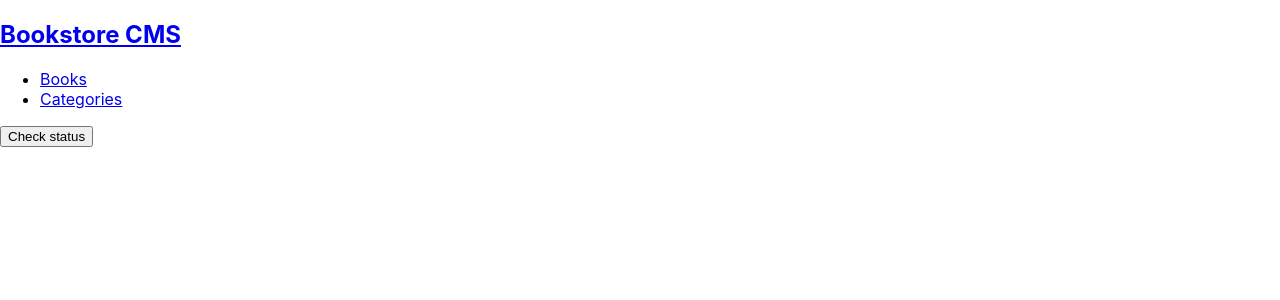
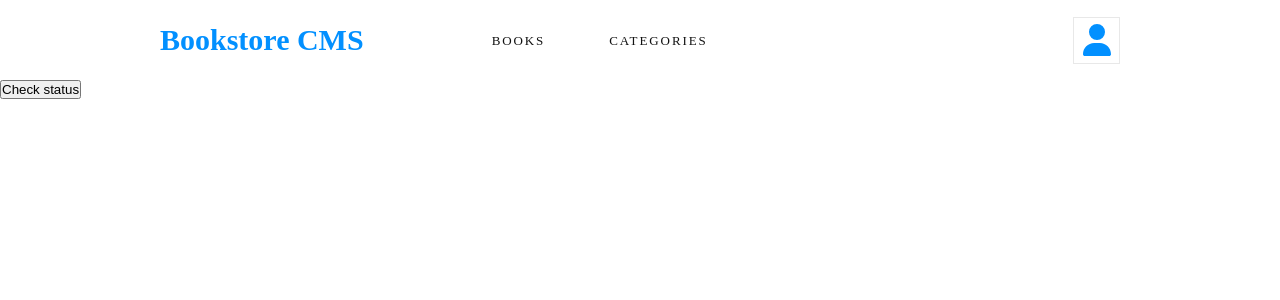
Before and after one commit to Sajeelzafar/BookWebsite, a React (Create React App) app: page /categories in a window 1280 px wide. Shown: the top 300 px of the page. Built offline with nearby package versions, Linux system fonts and the light colour scheme.

Commit message:
Navbar styling complete

```diff
--- a/package.json
+++ b/package.json
@@ -3,6 +3,10 @@
   "version": "0.1.0",
   "private": true,
   "dependencies": {
+    "@fortawesome/fontawesome-svg-core": "^6.2.1",
+    "@fortawesome/free-regular-svg-icons": "^6.2.1",
+    "@fortawesome/free-solid-svg-icons": "^6.2.1",
+    "@fortawesome/react-fontawesome": "^0.2.0",
     "@reduxjs/toolkit": "^1.9.0",
     "@testing-library/jest-dom": "^5.16.5",
     "@testing-library/react": "^13.4.0",
--- a/src/App.css
+++ b/src/App.css
@@ -1 +1,69 @@
-/* Yet to style */
+:root {
+    --azure: #0290ff;
+    --black-two: #121212;
+}
+
+* {
+    margin: 0;
+    padding: 0;
+}
+
+.navBar {
+    display: flex;
+    justify-content: space-between;
+    height: 5rem;
+    align-items: center;
+    padding-left: 10rem;
+    padding-right: 10rem;
+}
+
+.navLeftSide {
+    display: flex;
+    align-items: center;
+    gap: 8rem;
+}
+
+.navBarHeading {
+    font-family: Montserrat;
+    font-size: 1.875rem;
+    font-weight: bold;
+    font-stretch: normal;
+    font-style: normal;
+    line-height: normal;
+    letter-spacing: normal;
+    color: var(--azure);
+    text-decoration: none;
+}
+
+.navBarLinks {
+    list-style-type: none;
+    display: flex;
+    gap: 4rem;
+}
+
+.navBarItem {
+    font-family: Montserrat;
+    font-size: 0.813rem;
+    font-weight: normal;
+    font-stretch: normal;
+    font-style: normal;
+    line-height: normal;
+    letter-spacing: 1.9px;
+    color: var(--black-two);
+    text-decoration: none;
+}
+
+.Oval {
+    width: 2.813rem;
+    height: 2.813rem;
+    display: flex;
+    align-items: center;
+    justify-content: center;
+    border: solid 1px #e8e8e8;
+    cursor: pointer;
+  }
+
+.userIcon {
+    font-size: 2rem;
+    color: var(--azure);
+}
--- a/src/components/Navbar.js
+++ b/src/components/Navbar.js
@@ -1,31 +1,40 @@
 import React from 'react';
 import { Link } from 'react-router-dom';
+import { FontAwesomeIcon } from '@fortawesome/react-fontawesome';
+import { faUser } from '@fortawesome/free-solid-svg-icons';
 
 const Navbar = () => {
   const links = [
     {
       id: 1,
       path: '/books',
-      text: 'Books',
+      text: 'BOOKS',
     },
     {
       id: 2,
       path: '/categories',
-      text: 'Categories',
+      text: 'CATEGORIES',
     },
   ];
   return (
-    <nav>
+    <nav className="navBar">
+      <div className="navLeftSide">
         <h1>
-        <Link to="/"> Bookstore CMS</Link>
+          <Link className="navBarHeading" to="/"> Bookstore CMS</Link>
         </h1>
-      <ul>
+        <ul className="navBarLinks">
           {links.map((link) => (
             <li key={link.id}>
-            <Link to={link.path}>{link.text}</Link>
+              <Link className="navBarItem" to={link.path}>{link.text}</Link>
             </li>
           ))}
         </ul>
+      </div>
+      <div className="Oval">
+        {' '}
+        <FontAwesomeIcon className="userIcon" icon={faUser} />
+      </div>
+
     </nav>
   );
 };
--- a/src/index.css
+++ /dev/null
@@ -1,27 +0,0 @@
-body {
-  margin: 0;
-  font-family:
-    -apple-system,
-    BlinkMacSystemFont,
-    'Segoe UI',
-    'Roboto',
-    'Oxygen',
-    'Ubuntu',
-    'Cantarell',
-    'Fira Sans',
-    'Droid Sans',
-    'Helvetica Neue',
-    sans-serif;
-  -webkit-font-smoothing: antialiased;
-  -moz-osx-font-smoothing: grayscale;
-}
-
-code {
-  font-family:
-    source-code-pro,
-    Menlo,
-    Monaco,
-    Consolas,
-    'Courier New',
-    monospace;
-}
--- a/src/index.js
+++ b/src/index.js
@@ -1,6 +1,5 @@
 import React from 'react';
 import ReactDOM from 'react-dom/client';
-import './index.css';
 import { BrowserRouter } from 'react-router-dom';
 import { Provider } from 'react-redux';
 import App from './App';
```
Also changed, not shown: 1 other file (tests, documents, lock files or other folders). Lines whose indentation alone changed are shown as unchanged.
